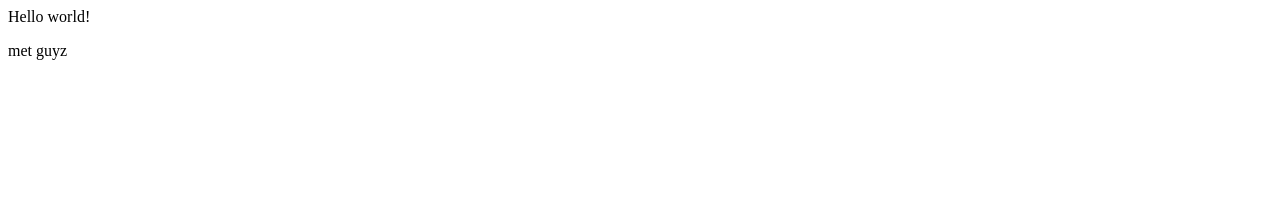
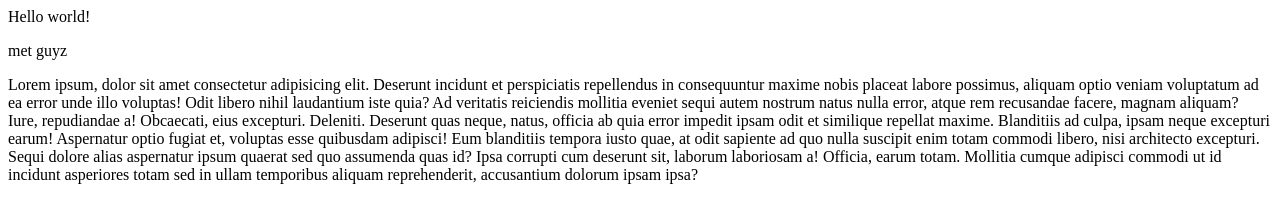
Before and after one commit to Yashkapure06/met, a plain HTML site: page index.html in a window 1280 px wide. Drawn offline with Linux system fonts and the light colour scheme.

Commit message:
added sample text

```diff
--- a/index.html
+++ b/index.html
@@ -10,5 +10,11 @@
     Hello world!
 
     <p>met guyz</p>
+
+    Lorem ipsum, dolor sit amet consectetur adipisicing elit. Deserunt incidunt et perspiciatis repellendus in consequuntur maxime nobis placeat labore possimus, aliquam optio veniam voluptatum ad ea error unde illo voluptas!
+    Odit libero nihil laudantium iste quia? Ad veritatis reiciendis mollitia eveniet sequi autem nostrum natus nulla error, atque rem recusandae facere, magnam aliquam? Iure, repudiandae a! Obcaecati, eius excepturi. Deleniti.
+    Deserunt quas neque, natus, officia ab quia error impedit ipsam odit et similique repellat maxime. Blanditiis ad culpa, ipsam neque excepturi earum! Aspernatur optio fugiat et, voluptas esse quibusdam adipisci!
+    Eum blanditiis tempora iusto quae, at odit sapiente ad quo nulla suscipit enim totam commodi libero, nisi architecto excepturi. Sequi dolore alias aspernatur ipsum quaerat sed quo assumenda quas id?
+    Ipsa corrupti cum deserunt sit, laborum laboriosam a! Officia, earum totam. Mollitia cumque adipisci commodi ut id incidunt asperiores totam sed in ullam temporibus aliquam reprehenderit, accusantium dolorum ipsam ipsa?
 </body>
 </html>
```
